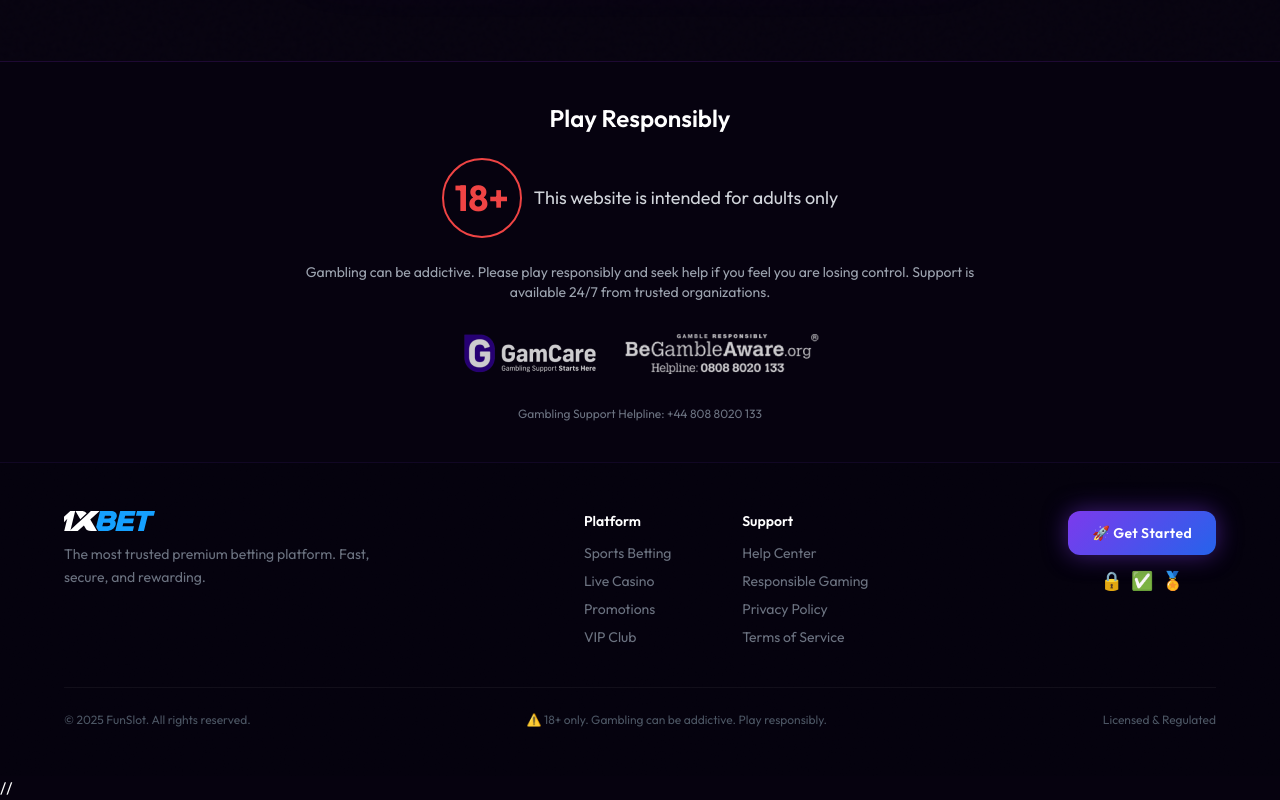
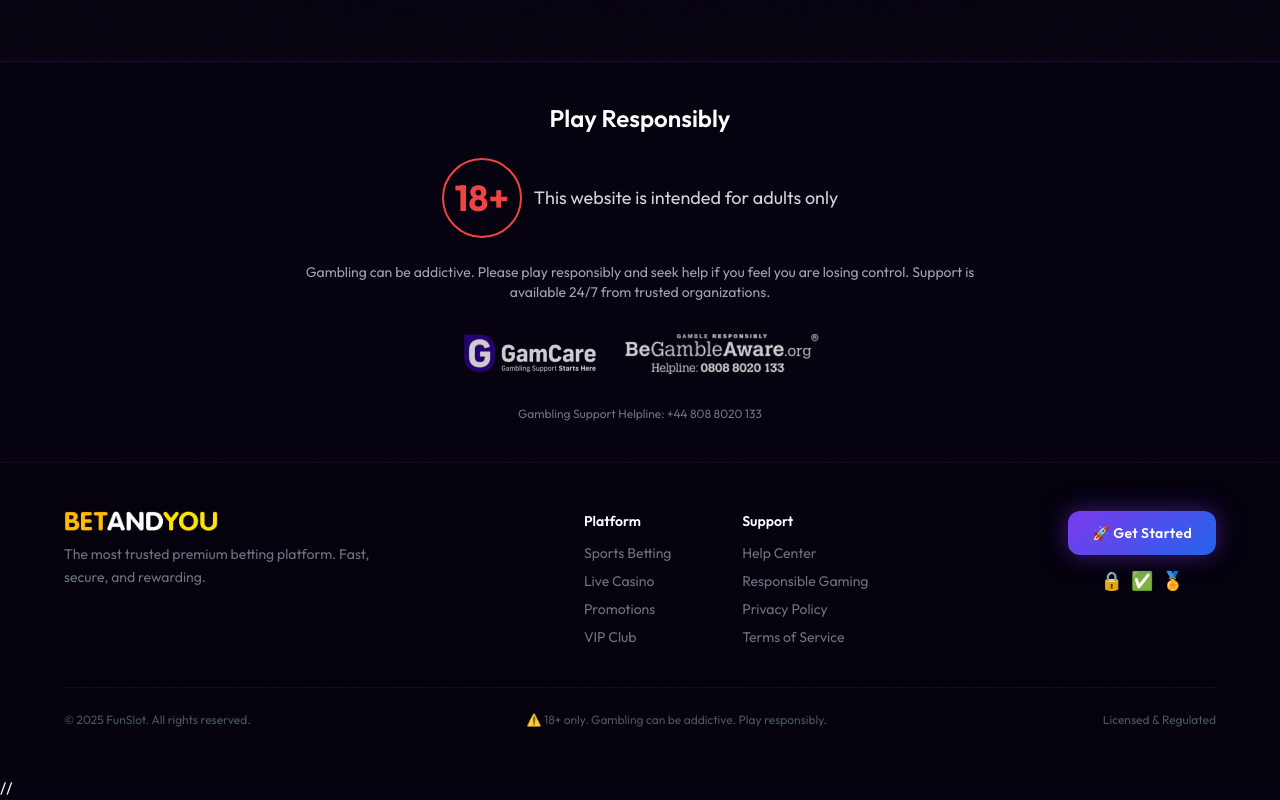
Before and after one commit to Karan23244/Fun-Slot, a React (Create React App) app: page / in a window 1280 px wide. Shown: the part 3163-3963 px from the top of the page. Built offline with nearby package versions, Linux system fonts and the light colour scheme; no server answers.

Commit message:
footer logo

```diff
--- a/public/index.html
+++ b/public/index.html
@@ -2,7 +2,7 @@
 <html lang="en">
   <head>
     <meta charset="utf-8" />
-    <link rel="icon" href="/logo.svg" />
+    <link rel="icon" href="/betandyou.png" />
     <meta name="viewport" content="width=device-width, initial-scale=1" />
     <meta name="theme-color" content="#000000" />
     <meta
--- a/src/components/Footer.jsx
+++ b/src/components/Footer.jsx
@@ -19,7 +19,7 @@
           <div className="max-w-xs">
             <div className="flex items-center gap-2 mb-3">
               <img
-                src="/logo.svg"
+                src="/betandyou.png"
                 alt="1XBET"
                 className="h-5 hidden sm:block"
               />
```
